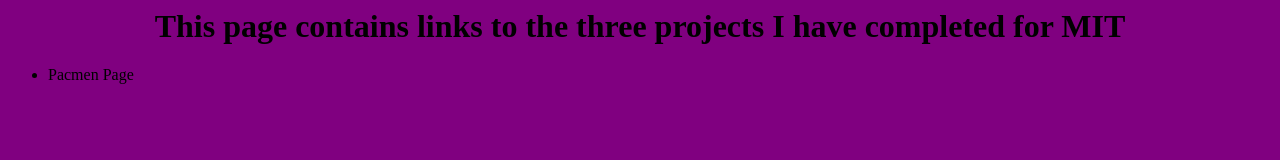
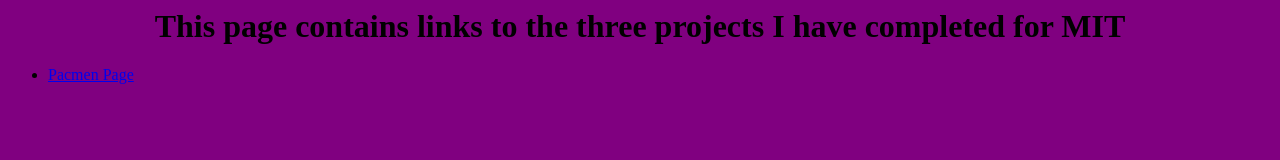
Before and after one commit to ksk24/projects, a plain HTML site: page index.html in a window 1280 px wide. Drawn offline with Linux system fonts and the light colour scheme.

Commit message:
Update index.html

```diff
--- a/index.html
+++ b/index.html
@@ -6,6 +6,6 @@
   <h1>This page contains links to the three projects I have completed for MIT</h1>
   </center>
   <ul>
-    <li href="https://ksk24.github.io/pacmen/">Pacmen Page </li>
+    <li><a href="https://ksk24.github.io/pacmen/">Pacmen Page</a> </li>
 
 </html>
```
